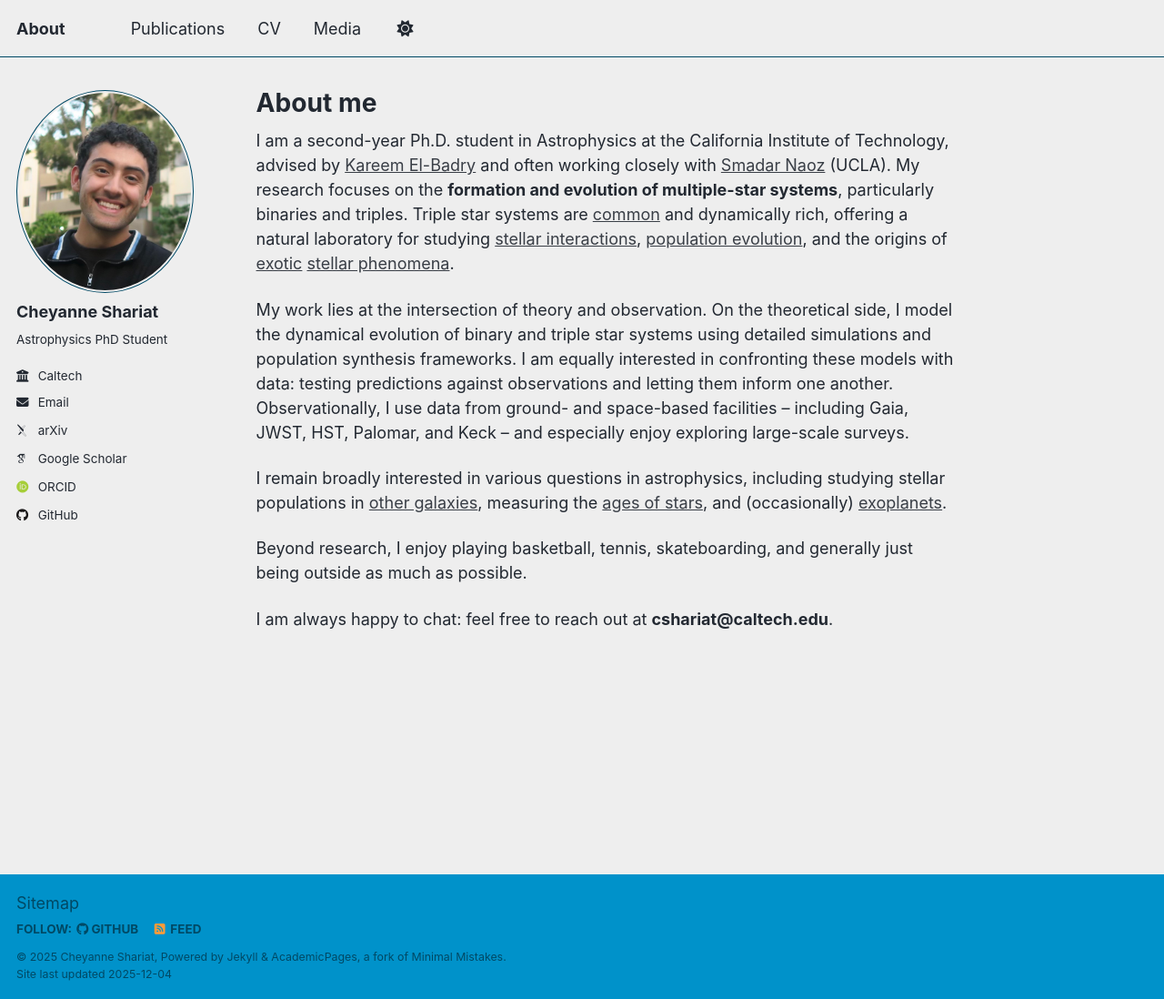
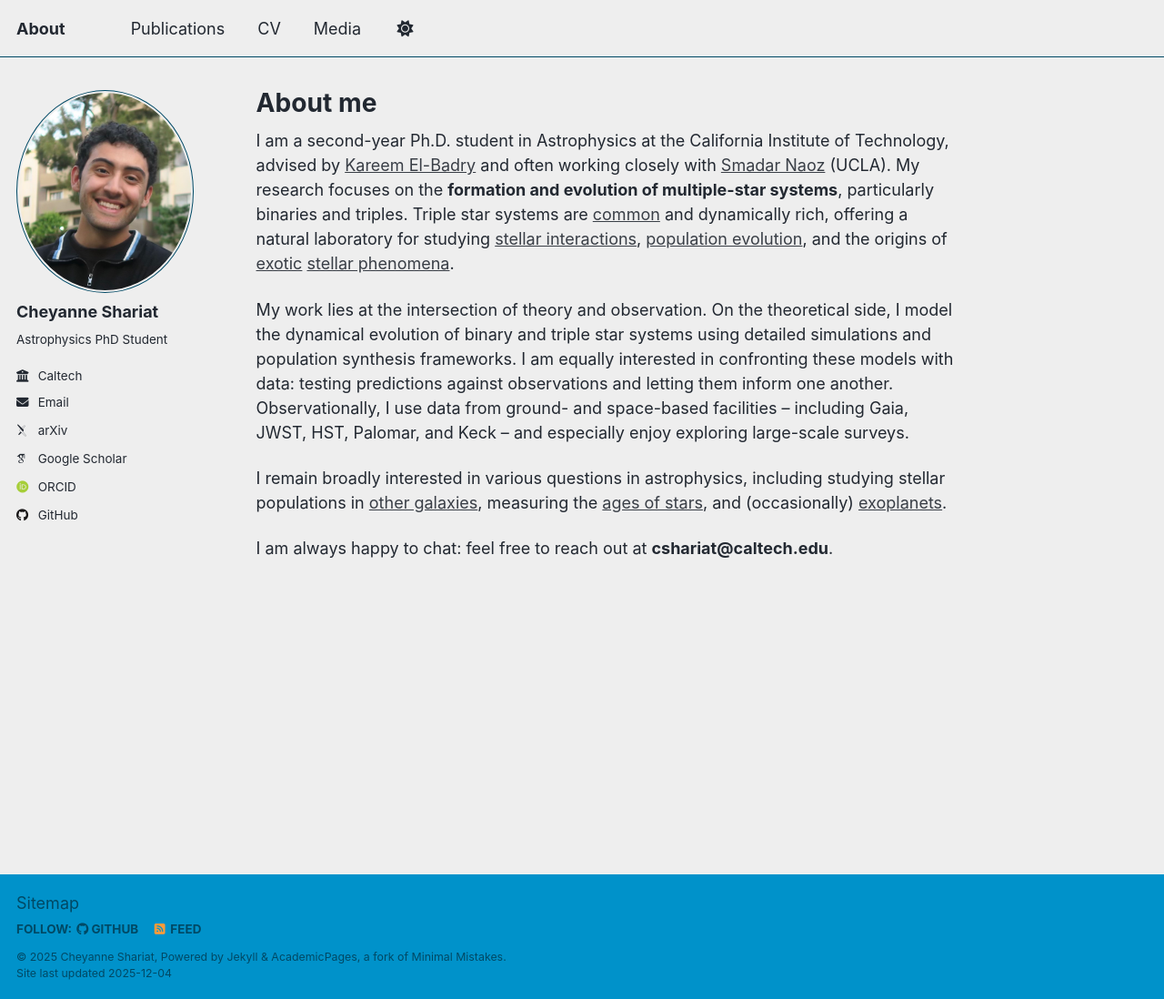
Before and after one commit to cheyanneshariat/cheyanneshariat.github.io, a Jekyll site: the page built from _pages/about.md, in a window 1280 px wide and 1098 px high. Shown: the whole window at 91% size. Built offline with Jekyll 4.4.1, drawn with Linux system fonts in a browser that asks for light colours; some web fonts are replaced; a script that is not in the unit is left out.

Commit message:
Update about.md to remove hobbies section
Removed personal hobbies from the about page.

```diff
--- a/_pages/about.md
+++ b/_pages/about.md
@@ -14,6 +14,4 @@ My work lies at the intersection of theory and observation. On the theoretical s
 
 I remain broadly interested in various questions in astrophysics, including studying stellar populations in [other galaxies](https://ui.adsabs.harvard.edu/abs/2025arXiv250904555S/abstract), measuring the [ages of stars](https://ui.adsabs.harvard.edu/abs/2025arXiv251008675S/abstract), and (occasionally) [exoplanets](https://ui.adsabs.harvard.edu/abs/2024ApJ...964L..13S/abstract).
 
-Beyond research, I enjoy playing basketball, tennis, skateboarding, and generally just being outside as much as possible.
-
 I am always happy to chat: feel free to reach out at **cshariat@caltech.edu**.
```
